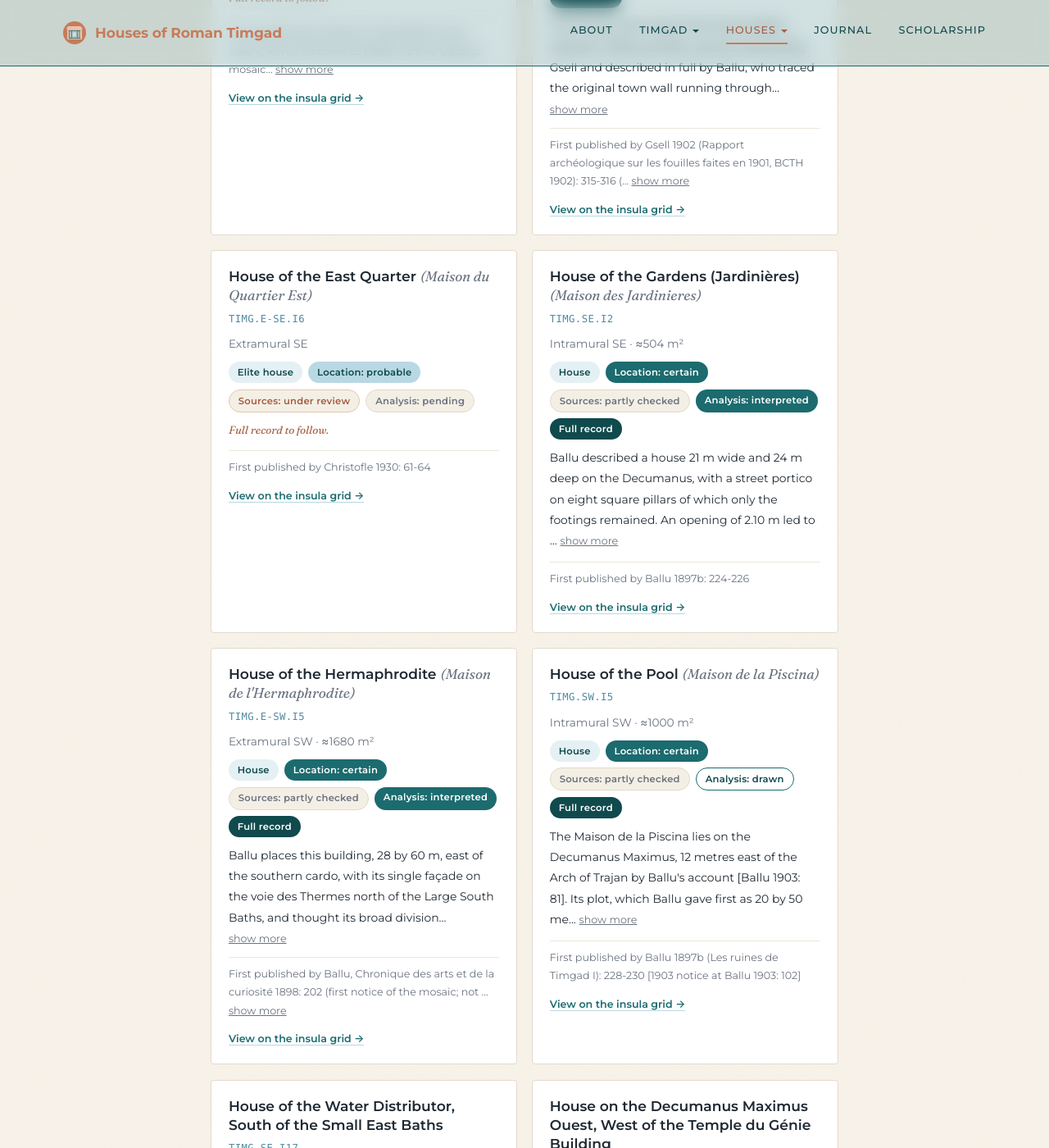
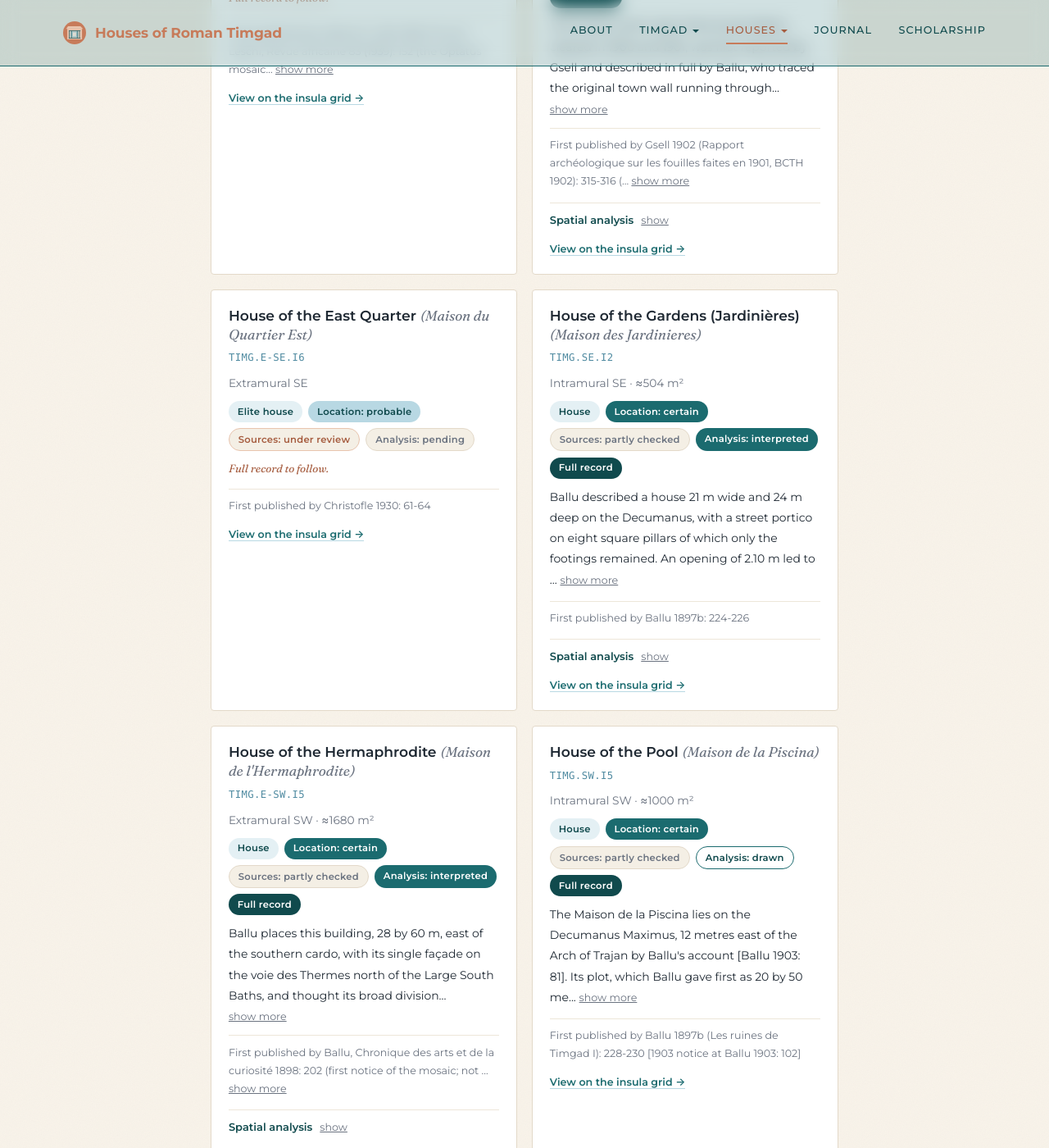
Before and after one commit to kimedher/timgadhouses, a Jekyll site: the page built from houses/catalog.md, in a window 1280 px wide and 1400 px high, scrolled down 23218 px. Shown: the whole window at 82% size. Built offline with Jekyll 4.4.1, drawn with Linux system fonts in a browser that asks for light colours.

Commit message:
Merge analysis cards (PR #19): Gardens, Sertius, Hermaphrodite
Co-Authored-By: Claude Fable 5.1 <noreply@anthropic.com>
Claude-Session: https://claude.ai/code/session_01NVU1dX2d9nBt4DzNQDoDwu

```diff
--- a/_includes/house-catalog.html
+++ b/_includes/house-catalog.html
@@ -84,6 +84,15 @@
   grid-column: 1 / -1; text-align: center; padding: 3rem 1rem;
   font-family: var(--serif); font-style: italic; color: var(--text-muted); display: none;
 }
+.hc-analysis { margin: 0.4rem 0 0; border-top: 1px solid var(--hairline-soft); padding-top: 0.5rem; }
+.hc-analysis summary { font-size: 0.72rem; font-weight: 600; color: var(--teal-dark); }
+.hc-analysis summary .hc-expand-label { font-weight: 400; margin-left: 0.3rem; }
+.hc-analysis-stats { font-size: 0.7rem; color: var(--text-muted); margin: 0.35rem 0 0; line-height: 1.5; }
+.hc-analysis-stats strong { color: var(--text); font-weight: 600; }
+.hc-figs { display: grid; grid-template-columns: 1fr; gap: 0.6rem; margin: 0.5rem 0 0; }
+.hc-figs figure { margin: 0; }
+.hc-figs img { width: 100%; height: auto; display: block; border: 1px solid var(--hairline); border-radius: 4px; background: #fff; }
+.hc-figs figcaption { font-size: 0.64rem; color: var(--text-muted); margin-top: 0.2rem; line-height: 1.4; }
 .hc-gridlink { font-size: 0.7rem; margin: 0.3rem 0 0; }
 .hc-gridlink a { color: var(--teal); font-weight: 600; text-decoration: none; }
 .hc-gridlink a:hover { text-decoration: underline; }
@@ -130,6 +139,7 @@
     <li><strong>Sources badge</strong>: how much of the record has been checked against the original publications: checked, partly checked, or under review.</li>
     <li><strong>Analysis badge</strong>: how far my own analysis of the house has progressed: pending (cataloged, awaiting redrawing), drawn (redrawn as measurable vector geometry in my GIS), interpreted (drawn, then read room by room for movement, light, work, and display), or case study (selected for full micro-analysis: space syntax, movement, and visibility).</li>
     <li><strong>First published by</strong>: the excavation-era report that first put the building into print. Later scholars who re-read those reports are not listed here. Where I have not yet seen the original report, the card says so and names the earliest source I have consulted.</li>
+    <li><strong>Spatial analysis</strong>: on houses already redrawn and read, a fold-out with the space count, street entrances, depth from the street and circulation rings, a short reading of how the house works, and three figures: the convex spaces on the redrawn plan, the justified access graph (dashed lines are probable doorways), and the depth of each space from the street.</li>
     <li><strong>Full record</strong>: one of the houses with complete notes and references; <strong>Full record to follow</strong>: an index entry whose full write-up is still to come.</li>
   </ul>
 </details>
@@ -160,6 +170,7 @@
     {% if house.notes != "" %}{% if house.notes.size > 180 %}<details class="hc-expand"><summary><span class="hc-note hc-expand-preview">{{ house.notes | truncate: 180 | escape }}</span> <span class="hc-expand-label"><span class="hc-more-word">show more</span><span class="hc-less">show less</span></span></summary><p class="hc-note">{{ house.notes_html }}</p></details>{% else %}<p class="hc-note">{{ house.notes_html }}</p>{% endif %}{% endif %}
     {% unless house.sample %}<p class="hc-pending">Full record to follow.</p>{% endunless %}
     {% if house.first_published_by != "" %}{% assign fp_lead = house.first_published_by | slice: 0, 3 %}{% if fp_lead == "not" %}{% assign fp_text = "First publication " | append: house.first_published_by %}{% else %}{% assign fp_text = "First published by " | append: house.first_published_by %}{% endif %}{% if house.earliest_source and house.earliest_source != "" %}{% assign fp_text = fp_text | append: ". Earliest source consulted: " | append: house.earliest_source %}{% endif %}{% if fp_text.size > 110 %}<details class="hc-expand hc-pub"><summary><span class="hc-expand-preview">{{ fp_text | truncate: 110 | escape }}</span> <span class="hc-expand-label"><span class="hc-more-word">show more</span><span class="hc-less">show less</span></span></summary><p>{{ fp_text | escape }}</p></details>{% else %}<p class="hc-pub">{{ fp_text | escape }}</p>{% endif %}{% endif %}
+    {% if house.analysis %}<details class="hc-expand hc-analysis"><summary>Spatial analysis <span class="hc-expand-label"><span class="hc-more-word">show</span><span class="hc-less">hide</span></span></summary><p class="hc-analysis-stats"><strong>{{ house.analysis.spaces }}</strong> spaces ({{ house.analysis.spaces_note | escape }}) &middot; <strong>{{ house.analysis.entrances }}</strong> street entrance{% if house.analysis.entrances != 1 %}s{% endif %} &middot; depth <strong>{{ house.analysis.depth_max }}</strong>, mean <strong>{{ house.analysis.mean_depth }}</strong> &middot; <strong>{{ house.analysis.rings }}</strong> ring{% if house.analysis.rings != 1 %}s{% endif %} &middot; redrawn {{ house.analysis.date | date: "%B %Y" }}</p><p class="hc-note">{{ house.analysis.summary_html }}</p><div class="hc-figs">{% for f in house.analysis.figures %}<figure><img src="{{ f.src }}" alt="{{ house.name_en | escape }}: {{ f.caption | escape }}" loading="lazy"><figcaption>{{ f.caption | escape }}</figcaption></figure>{% endfor %}</div></details>{% endif %}
     <p class="hc-gridlink"><a href="/grid/viewer.html#{{ house.grid_id | escape }}">View on the insula grid &rarr;</a></p>
   </article>
   {% endfor %}
```
